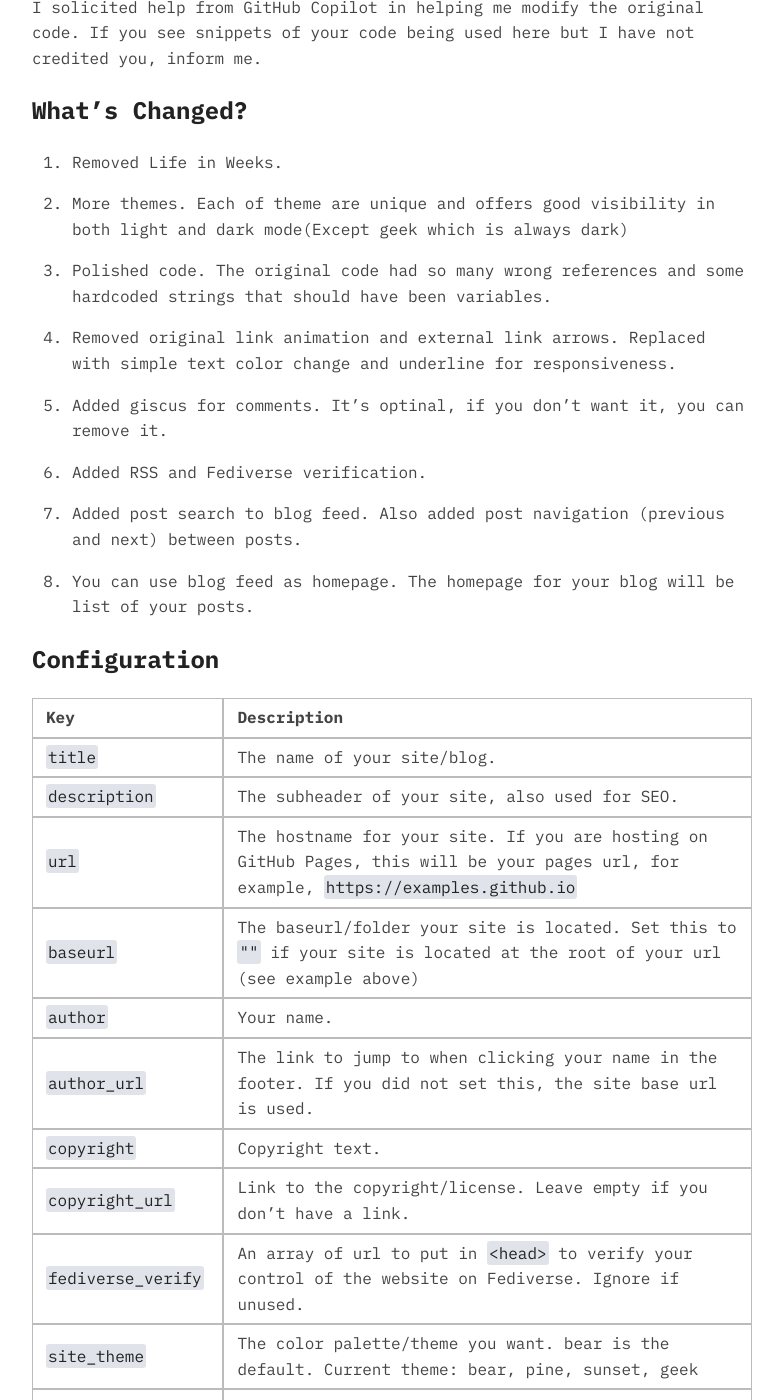
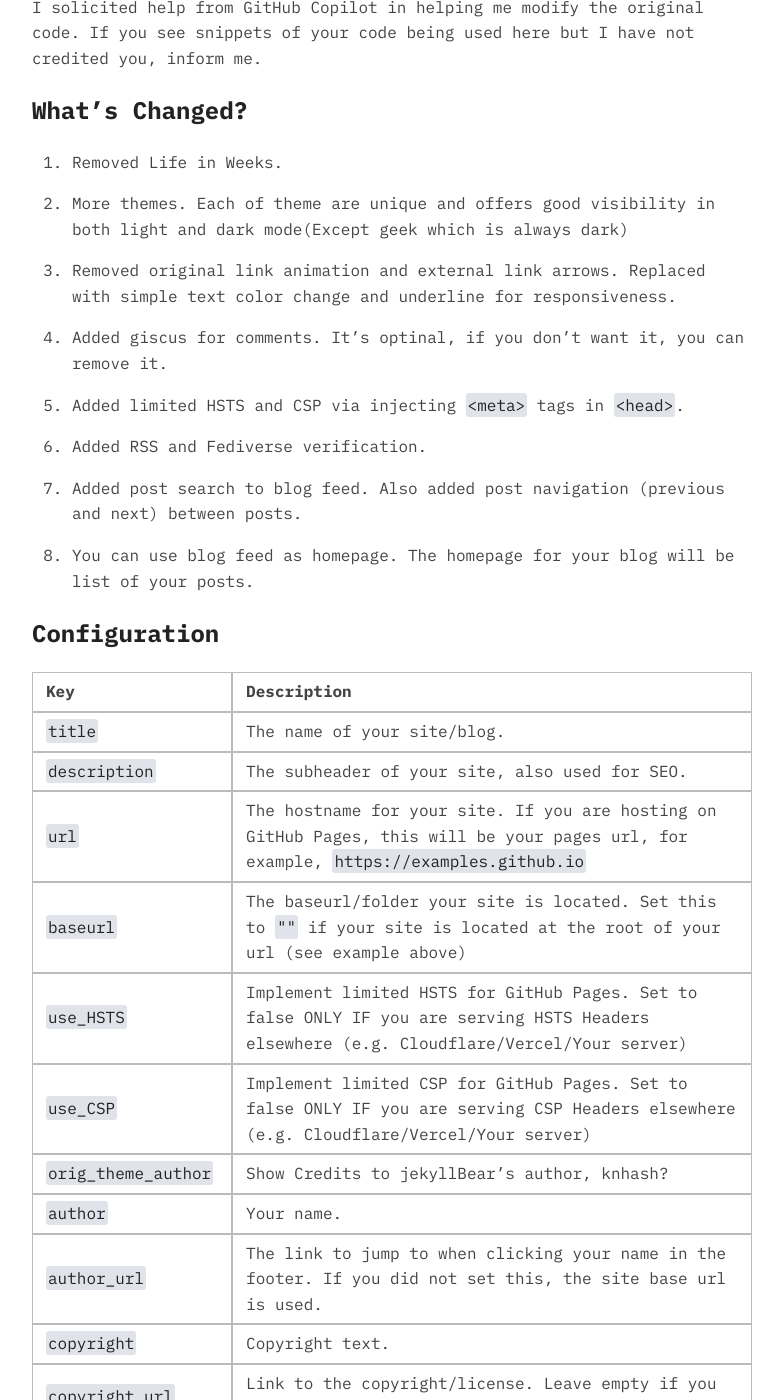
Before and after one commit to sorat0mo/jekyll2neocities, a Jekyll site: the page built from index.md, in a window 1280 px wide and 1400 px high, scrolled down 563 px. Shown: the whole window, without its empty margins (248-1031 px from the left). Built offline with Jekyll 4.4.1, drawn with Linux system fonts in a browser that asks for light colours; some of the changed text lies outside the part shown.

Commit message:
better readme, more settings, secure headers

```diff
--- a/_config.yml
+++ b/_config.yml
@@ -6,7 +6,12 @@
 url: https://sorat0mo.github.io # Hostname for your site
 baseurl: /bearlyjekyll # This should be "" IF the site files are at the root, i.e. https://example.com/
 
+# Secure Headers in GitHub Pages. Disable ONLY IF you are serving HTTP Response Headers elsewhere.
+use_HSTS: true # HTTP-Strict-Transport-Security;
+use_CSP: true # Content Security Policy;
+
 # Author details, your details.
+orig_theme_author: true # Show jekyllBear author's credits?
 author: Karsten # Your name
 author_url: https://karsten.ws # Your site. Used in footer. If unset, uses site url.
 copyright: Some rights reserved # Copyright text in footer.
--- a/_includes/footer-post.html
+++ b/_includes/footer-post.html
@@ -2,9 +2,9 @@
   <div class="footer-back">
   <a href="{{ site.url }}{{ site.baseurl }}{% unless site.blog_as_home %}{% assign blog_page = site.pages | where: "path", "blog.md" | first %}{{ blog_page.url }}{% endunless %}">← Back to all posts</a>
   </div>
-  <div class="footer-credits">
+{% if site.orig_theme_author %}<div class="footer-credits">
     <i><a href="https://knhash.in/jekyllBear">jekyllBear</a> by <a href="https://knhash.in">knhash</a></i>
-  </div>
+  </div>{% endif %}
   <div class="footer-author">
     <span><i><a href="{{ site.url }}{{ site.baseurl }}">{{ site.title }}</a> by <a href="{% if site.author_url %}{{ site.author_url }}{% else %}{{ site.url }}{{ site.baseurl }}{% endif %}">{{ site.author }}</a>.</span>
     <span>{% if site.copyright_url %}<a href="{{ site.copyright_url}}">{% endif %}{{ site.copyright }}{% if site.copyright_url %}</a>{% endif %}</i></span>
--- a/_includes/footer.html
+++ b/_includes/footer.html
@@ -1,7 +1,7 @@
 <footer class="bottom-footer">
-  <div class="footer-credits">
+  {% if site.orig_theme_author %}<div class="footer-credits">
     <i><a href="https://knhash.in/jekyllBear">jekyllBear</a> by <a href="https://knhash.in">knhash</a></i>
-  </div>
+  </div>{% endif %}
   <div class="footer-author">
     <span><i><a href="{{ site.url }}{{ site.baseurl }}">{{ site.title }}</a> by <a href="{% if site.author_url %}{{ site.author_url }}{% else %}{{ site.url }}{% endif %}">{{ site.author }}</a>.</span>
     <span>{% if site.copyright_url %}<a href="{{ site.copyright_url}}">{% endif %}{{ site.copyright }}{% if site.copyright_url %}</a>{% endif %}</i></span>
--- a/_includes/head.html
+++ b/_includes/head.html
@@ -7,6 +7,8 @@
     <meta http-equiv="X-UA-Compatible" content="ie=edge">
     <title>{{ page.title }} | {{ site.title }}</title>
     <meta name="description" content="{% if page.description %}{{ page.description }}{% else %}{{ site.description }}{% endif %}">
+    {% if site.HSTS %}<meta http-equiv="Strict-Transport-Security" content="max-age=31536000; includeSubDomains">{% endif %}
+    {% if site.CSP %}<meta http-equiv="Content-Security-Policy" content="default-src 'self'; script-src 'self' https://giscus.app; style-src 'self' 'unsafe-inline' https://fonts.googleapis.com; font-src 'self' https://fonts.gstatic.com; img-src 'self' data: https://upload.wikimedia.org https://avatars.githubusercontent.com https://user-images.githubusercontent.com; connect-src 'self'; object-src 'none'; frame-src 'none'; base-uri 'self'; form-action 'self'; frame-ancestors 'none'; upgrade-insecure-requests;">{% endif %}
     <link rel="icon" href="{{ '/assets/favicon.svg' | relative_url }}" type="image/svg+xml">
     <link rel="icon" href="{{ '/assets/favicon.png' | relative_url }}" type="image/png">
     <link rel="icon" href="{{ '/assets/favicon.ico' | relative_url }}" type="image/x-icon">
```
Also changed, not shown: README.md.
